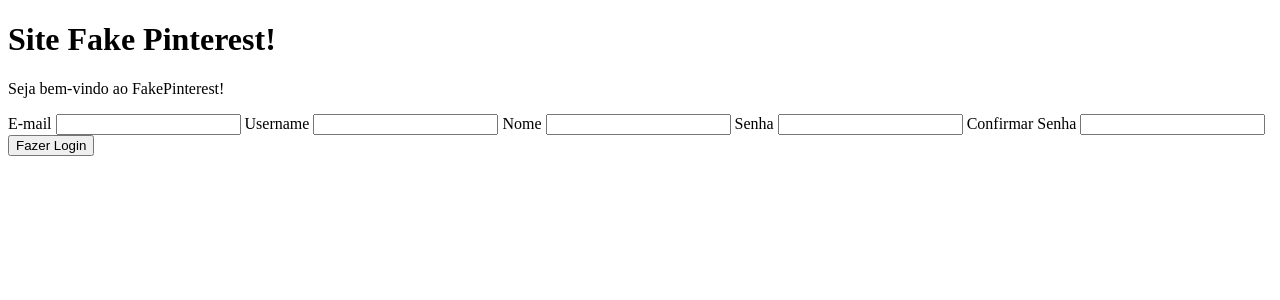
After one commit to phmcasimiro/FakePinterest, a Flask app: page /criarconta in a window 1280 px wide. The commit adds this page. Shown: the top 300 px of the page. Run offline with Flask 3, Linux system fonts and the light colour scheme.

Commit message:
Implementação da estrutura principal do site

```diff
--- a/FakePinterest/forms.py
+++ b/FakePinterest/forms.py
@@ -1 +1,49 @@
 # forms.py
+# criado por: phmcasimiro em 05/12/2025
+# Este arquivo contém as classes que representam os formulários da aplicação
+# As classes são usadas para criar os formulários da aplicação
+# As classes herdam de Form
+
+# FlaskForm é a classe que será usada para criar os formulários
+from flask_wtf import FlaskForm
+# StringField é o campo de texto, PasswordField é o campo de senha, SubmitField é o botão de submit
+from wtforms import StringField, PasswordField, SubmitField, DateField
+# DataRequired é o validador de dados, Email é o validador de email, EqualTo é o validador de igualdade, Length é o validador de comprimento
+from wtforms.validators import DataRequired, Email, EqualTo, Length, ValidationError
+# Importa a classe Usuarios do arquivo models.py para ser usada na validação do email
+from FakePinterest.models import Usuarios
+
+class FormLogin(FlaskForm):
+    # email é obrigatório e deve ser um email
+    email = StringField('E-mail', validators=[DataRequired(), Email()])
+    # senha é obrigatória
+    senha = PasswordField('Senha', validators=[DataRequired(), Length(min=6, max=20)])
+    # submit é o botão de confirmação
+    submit = SubmitField('Fazer Login')
+
+class FormCriarConta(FlaskForm): # Formulário de Criação de Conta com os campos e respectivas validações
+    # DEFINIR CAMPO email
+    email = StringField('E-mail', validators=[DataRequired(), Email()])
+
+    # DEFINIR FUNÇÃO DE VALIDAÇÃO
+    # Esta função será executada AUTOMATICAMENTE pelo WTForms antes de form_criarconta.validate_on_submit()
+    def validate_email(self, email):
+        usuario = Usuarios.query.filter_by(email=email.data).first()
+        if usuario:
+            # Se o usuário existir, o WTForms capta esta exceção e a exibe no formulário
+            raise ValidationError('Este e-mail já está em uso. Cadastre-se com outro e-mail ou faça login.')
+
+    # username é obrigatório
+    username = StringField('Username', validators=[DataRequired()])
+
+    # nome é obrigatório
+    nome = StringField('Nome', validators=[DataRequired()])
+
+    # senha é obrigatória e deve ter entre 6 e 20 caracteres
+    senha = PasswordField('Senha', validators=[DataRequired(), Length(min=6, max=20)])
+
+    # confirmar senha é obrigatória e deve ser igual a senha, deve ter entre 6 e 20 caracteres e deve ser igual a senha
+    confirmar_senha = PasswordField('Confirmar Senha', validators=[DataRequired(), Length(min=6, max=20), EqualTo('senha')])
+
+    # submit é o botão de confirmação
+    submit = SubmitField('Fazer Login')
--- a/FakePinterest/routes.py
+++ b/FakePinterest/routes.py
@@ -1,13 +1,50 @@
-from flask import render_template, url_for
-from FakePinterest import app
+# routes.py
+# criado por: phmcasimiro em 05/12/2025
+# Este arquivo contém as rotas da aplicação
+# As rotas são usadas para mapear URLs para funções
+# As rotas são usadas para renderizar templates HTML
+
+from flask import render_template, url_for, redirect, flash
+from FakePinterest import app, database, bcrypt
+from FakePinterest.models import Usuarios, Fotos
+from flask_login import login_required, login_user, logout_user, current_user
+from FakePinterest.forms import FormLogin, FormCriarConta
 
 # '/' rota raiz da aplicação.
-@app.route('/')
+@app.route('/', methods=['GET', 'POST'])
 def homepage(): # homepage() é a função que será chamada quando a rota '/' for acessada.
-    return render_template('homepage.html') # render_template() é uma função que renderiza um template HTML.
+    form_login = FormLogin() # form_login é a instância do formulário de login
+    if form_login.validate_on_submit(): # validate_on_submit() é uma função que valida o formulário
+        usuario = Usuarios.query.filter_by(email=form_login.email.data).first() # usuario é a instância do modelo Usuarios
+        if usuario and bcrypt.check_password_hash(usuario.senha, form_login.senha.data): # check_password_hash() é uma função que verifica se a senha é correta
+            login_user(usuario, remember=True) # login_user() é uma função que loga o usuário # remember é um booleano que define se o usuário deve ser lembrado
+            return redirect(url_for('perfil', usuario=usuario.username)) # redirect() é uma função que redireciona para a rota raiz
+    return render_template('homepage.html', form=form_login)# render_template() é uma função que renderiza um template HTML.
+
+# '/criarconta' rota para a página de criar conta.
+# criarconta() é a função que será chamada quando a rota '/criarconta' for acessada.
+@app.route('/criarconta', methods=['GET', 'POST'])
+def criarconta():
+    form_criarconta = FormCriarConta() # form_criarconta é a instância do formulário de criar conta
+    if form_criarconta.validate_on_submit(): # validate_on_submit() é uma função que valida o formulário
+        senha_criptografada = bcrypt.generate_password_hash(form_criarconta.senha.data).decode('utf-8') # senha_criptografada é a senha criptografada
+        usuario = Usuarios(username=form_criarconta.username.data, email=form_criarconta.email.data, senha=senha_criptografada) # usuario é a instância do modelo Usuarios
+        database.session.add(usuario) # add() é uma função que adiciona o usuário ao banco de dados
+        database.session.commit() # commit() é uma função que salva as alterações no banco de dados
+        flash('Conta criada com sucesso!', 'sucesso') # flash() é uma função que exibe uma mensagem na tela
+        login_user(usuario, remember=True) # login_user() é uma função que loga o usuário
+        return redirect(url_for('perfil', usuario=usuario.username)) # redirect() é uma função que redireciona para a rota raiz
+    return render_template('criarconta.html', form=form_criarconta) # render_template() é uma função que renderiza um template HTML.
 
 # '/perfil/<usuario>' rota para a página do perfil.
 # <usuario> é um parâmetro da rota.
 @app.route("/perfil/<usuario>")
+@login_required
 def perfil(usuario): # perfil() é a função que será chamada quando a rota '/perfil/<usuario>' for acessada.
     return render_template('perfil.html',usuario=usuario) # render_template() é uma função que renderiza um template HTML.
+
+@app.route("/logout") # logout() é a função que será chamada quando a rota '/logout' for acessada.
+@login_required # @login_required é um decorator que garante que o usuário esteja logado para acessar a rota
+def logout(): # logout() é a função que será chamada quando a rota '/logout' for acessada.
+    logout_user() # logout_user() é uma função que desloga o usuário
+    return redirect(url_for('homepage')) # redirect() é uma função que redireciona para a rota raiz
--- /dev/null
+++ b/FakePinterest/templates/criarconta.html
@@ -0,0 +1,17 @@
+{% extends "homepage.html" %}
+
+{% block title %}
+Criar Conta - FakePinterest
+{% endblock %}
+
+{% block formulario %}
+<form method="POST">
+    {{ form.csrf_token }}
+    {{ form.email.label }} {{ form.email() }}
+    {{form.username.label}} {{form.username()}}
+    {{form.nome.label}} {{form.nome()}}
+    {{ form.senha.label }} {{ form.senha() }}
+    {{form.confirmar_senha.label}} {{form.confirmar_senha()}}
+    {{ form.submit() }}
+</form>
+{% endblock %}
--- a/FakePinterest/templates/homepage.html
+++ b/FakePinterest/templates/homepage.html
@@ -15,6 +15,14 @@
 <body>
     <h1>Site Fake Pinterest!</h1>
     <p>Seja bem-vindo ao FakePinterest!</p>
+    {% block formulario %}
+    <form method="POST">
+        {{ form.csrf_token }}
+        {{ form.email.label }} {{ form.email() }}
+        {{ form.senha.label }} {{ form.senha() }}
+        {{ form.submit() }}
+    </form>
+    {% endblock %}
 </body>
 {% endblock %}
 
--- a/FakePinterest/templates/perfil.html
+++ b/FakePinterest/templates/perfil.html
@@ -8,6 +8,6 @@ Perfil {{usuario}}
 <body>
     <h1>Perfil do Usuário {{usuario}}</h1>
     <p>Seja bem-vindo ao seu perfil!</p>
-    <a href="{{url_for('homepage')}}">Voltar para a página inicial</a>
+    <a href="{{url_for('logout')}}">Sair</a>
 </body>
 {% endblock %}
--- /dev/null
+++ b/cripto.py
@@ -0,0 +1,4 @@
+
+import secrets
+
+print(secrets.token_hex(16))
--- a/main.py
+++ b/main.py
@@ -1,3 +1,9 @@
+# main.py
+# criado por: phmcasimiro em 05/12/2025
+# Este arquivo contém a função principal da aplicação
+# A função principal é usada para iniciar a aplicação
+# A função principal é usada para iniciar o servidor
+
 from FakePinterest import app # importa o app do arquivo __init__.py
 
 # __name__ é uma variável que é definida automaticamente pelo Python.
```
Also changed, not shown: FakePinterest/__init__.py (+19 -1 lines), FakePinterest/models.py (+13 -2 lines), requirements.txt (+6 -3 lines), instance/comunidade.db.
